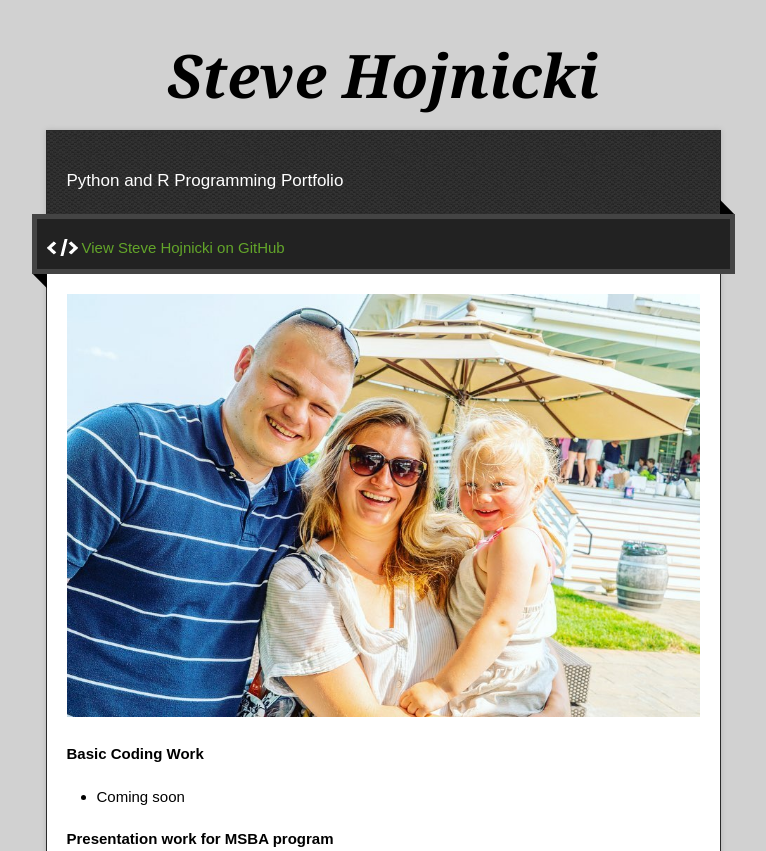
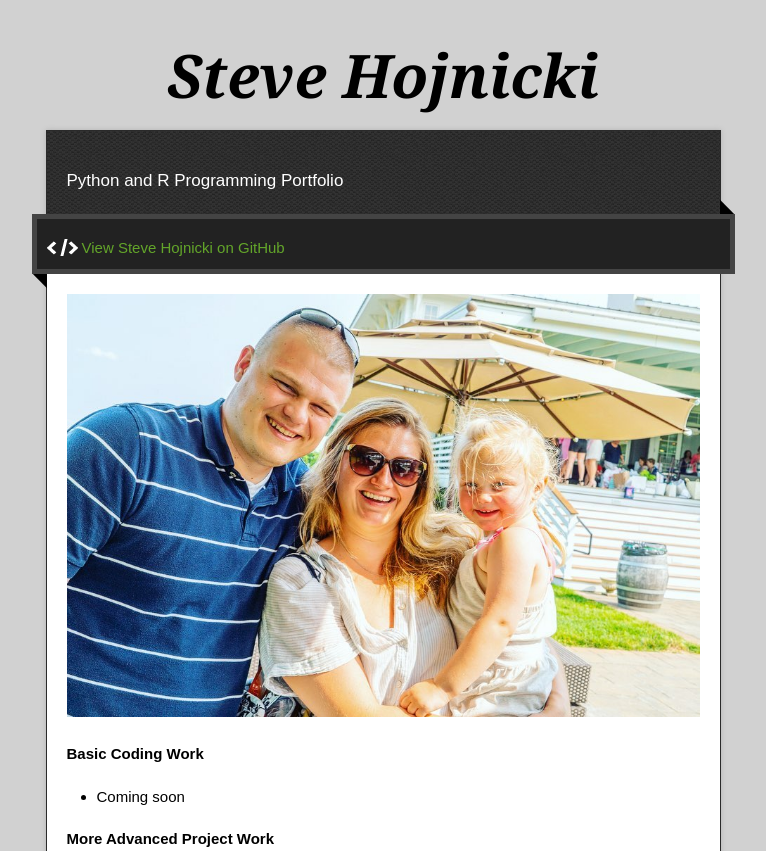
Before and after one commit to Hojnicki/hojnicki.github.io, a Jekyll site: the page built from index.md, in a window 1280 px wide. Shown: the top 851 px of the page, without its empty margins (257-1023 px from the left). Built offline with Jekyll 4.4.1, drawn with Linux system fonts in a browser that asks for light colours; our own code applies the rules of GitHub Pages for plain Markdown files; grey boxes are pictures that could not be loaded.

Commit message:
Update index.md

```diff
--- a/index.md
+++ b/index.md
@@ -6,7 +6,10 @@
 ![My Picture](/pics/family.jpg)
 
 <b> Basic Coding Work </b>
-* Coming soon
+- Coming soon
+
+<b> More Advanced Project Work </b>
+- Coming soon
 
 <b> Presentation work for MSBA program </b>
 
@@ -15,6 +18,6 @@
 
 <b> Class Material </b>
 
--[Time Series Decomposition](/timeseries/index.md)
+- [Time Series Decomposition](/timeseries/index.md)
 
--[Reference Sheets](https://github.com/Hojnicki/cheatsheets)
+- [Reference Sheets](https://github.com/Hojnicki/cheatsheets)
```
